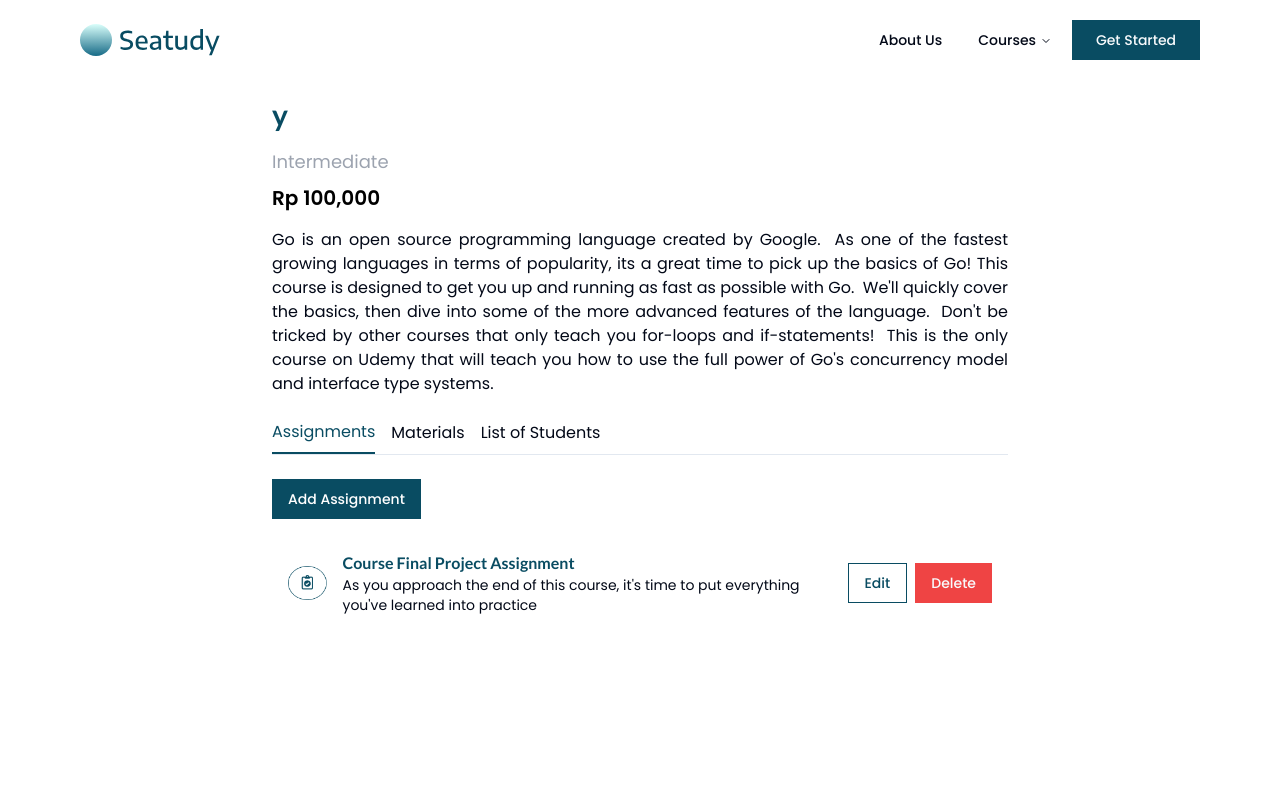
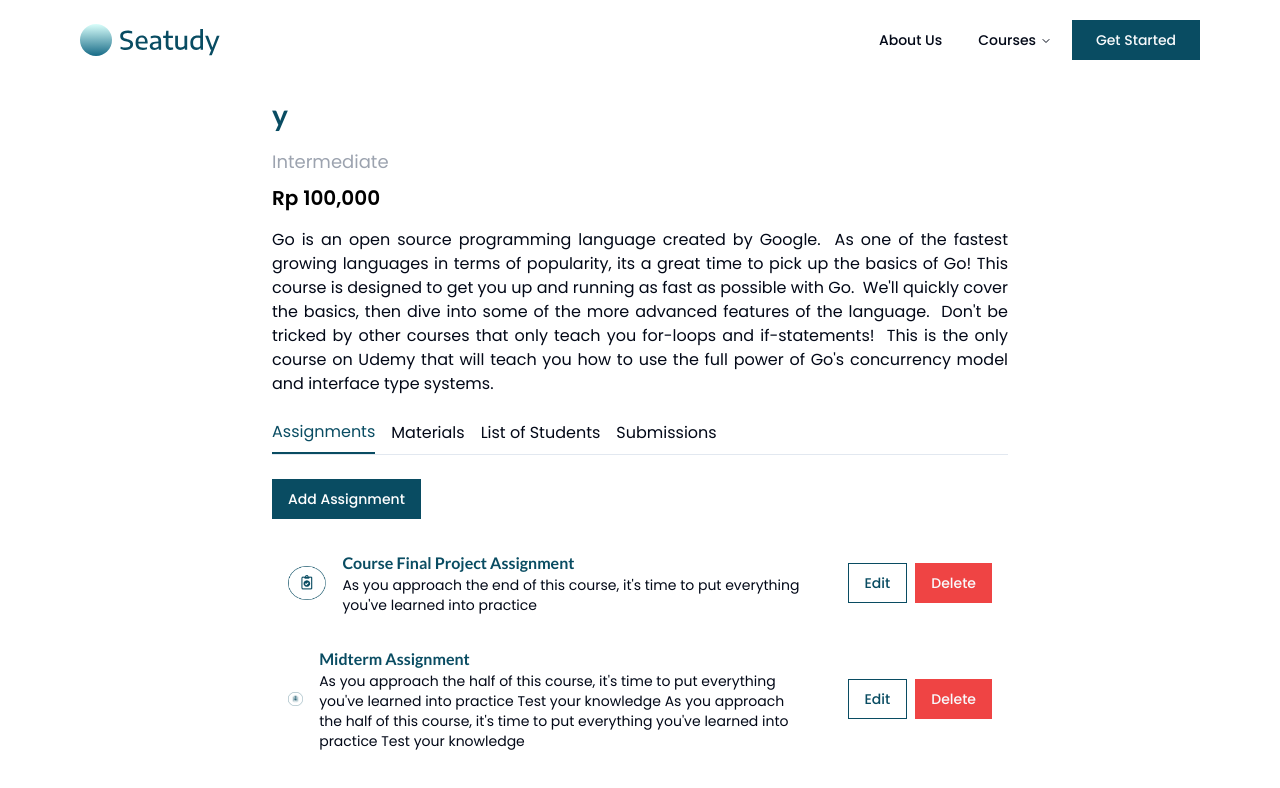
Before and after one commit to A1-COMPFEST/A1-Frontend, a Next.js app: page /dashboard/instructor/course/7 in a window 1280 px wide. Shown: the top 788 px of the page. Built offline with nearby package versions, Linux system fonts and the light colour scheme.

Commit message:
feat(dashboard): add submissions tab on instructor course detail

```diff
--- a/src/app/dashboard/instructor/course/[id]/page.tsx
+++ b/src/app/dashboard/instructor/course/[id]/page.tsx
@@ -4,11 +4,13 @@ import Image from "next/image";
 import { courses } from "@/app/dashboard/instructor/course-data";
 import { useState } from 'react';
 import { Button } from "@/components/ui/button";
-import {lato, poppins} from "@/components/ui/font";
+import { lato } from "@/components/ui/font";
+import { ChevronDown, ChevronUp } from 'lucide-react';
 
 export default function CoursePage() {
     const { id } = useParams();
     const [activeTab, setActiveTab] = useState('assignments');
+    const [openAssignment, setOpenAssignment] = useState(null);
 
     const course = courses.find(course => course.id === parseInt(id as string));
 
@@ -16,16 +18,38 @@ export default function CoursePage() {
         return <div>Course not found</div>;
     }
 
+    const submissions = [
+        {
+            id: 1,
+            name: "Course Final Project Assignment",
+            description: "As you approach the end of this course, it's time to put everything you've learned into practice",
+            students: [
+                { id: 1, name: "Danil F." },
+                { id: 2, name: "Lotar K." },
+                { id: 3, name: "Xavier R." },
+            ]
+        },
+        {
+            id: 2,
+            name: "Midterm Assignment",
+            description: "Test your knowledge of the first half of the course",
+            students: [
+                { id: 1, name: "Danil F." },
+                { id: 2, name: "Lotar K." },
+            ]
+        }
+    ];
+
     return (
         <div className="container mx-auto p-4 max-w-3xl">
-                <h1 className={`text-3xl ${lato.className} font-bold mb-4 text-start text-[#094C62]`}>{course.name}</h1>
+            <h1 className={`text-3xl ${lato.className} font-bold mb-4 text-start text-[#094C62]`}>{course.name}</h1>
             <p className="text-gray-400 text-lg mb-2 text-start">{course.level}</p>
             <p className="text-black text-xl font-semibold mb-4 text-start">Rp {parseInt(course.price).toLocaleString()}</p>
             <p className="text-justify mb-6">{course.description}</p>
 
             <div className="mb-6">
                 <div className="flex justify-start space-x-4 border-b">
-                    {['Assignments', 'Materials', 'List of Students'].map((tab) => (
+                    {['Assignments', 'Materials', 'List of Students', 'Submissions'].map((tab) => (
                         <button
                             key={tab}
                             className={`pb-2 ${activeTab === tab.toLowerCase() ? 'border-b-2 border-[#094C62] text-[#094C62]' : ''}`}
@@ -42,14 +66,33 @@ export default function CoursePage() {
                     <Button className="bg-[#094C62] text-white hover:bg-[#083a4a] mb-4">Add Assignment</Button>
                     <div className="bg-white rounded-lg p-4 flex flex-col sm:flex-row items-start sm:items-center">
                         <div className="hidden sm:block mr-4">
-                            <Image src="/icon-assignment.png" alt="Assignment Icon" width={50} height={50} />
+                            <Image src="/icon-assignment.png" alt="Assignment Icon" width={50} height={50}/>
                         </div>
-                        <div className="flex-grow mb-4 sm:mb-0">
-                            <h3 className={`${lato.className} text-[#094C62] font-semibold`}>Course Final Project Assignment</h3>
-                            <p className="text-sm">As you approach the end of this course, it's time to put everything you've learned into practice</p>
+                        <div className="flex-grow mb-4 md:mr-0.5 sm:mb-0">
+                            <h3 className={`${lato.className} text-[#094C62] font-semibold`}>Course Final Project
+                                Assignment</h3>
+                            <p className="text-sm">As you approach the end of this course, it's time to put everything
+                                you've learned into practice</p>
                         </div>
                         <div className="flex flex-col sm:flex-row w-full sm:w-auto">
-                            <Button variant="outline" className="mb-2 sm:mb-0 sm:mr-2 border-[#094C62] text-[#094C62]">Edit</Button>
+                            <Button variant="outline"
+                                    className="mb-2 sm:mb-0 sm:mr-2 border-[#094C62] text-[#094C62]">Edit</Button>
+                            <Button variant="destructive">Delete</Button>
+                        </div>
+                    </div>
+                    <div className="bg-white rounded-lg p-4 flex flex-col sm:flex-row items-start sm:items-center">
+                        <div className="hidden sm:block mr-4">
+                            <Image src="/icon-assignment.png" alt="Assignment Icon" width={50} height={50}/>
+                        </div>
+                        <div className="flex-grow mb-4 md:mr-10 sm:mb-0">
+                            <h3 className={`${lato.className} text-[#094C62] font-semibold`}>Midterm Assignment</h3>
+                            <p className="text-sm">As you approach the half of this course, it's time to put everything
+                                you've learned into practice Test your knowledge As you approach the half of this course, it's time to put everything
+                                you've learned into practice Test your knowledge</p>
+                        </div>
+                        <div className="flex flex-col sm:flex-row w-full sm:w-auto">
+                            <Button variant="outline"
+                                    className="mb-2 sm:mb-0 sm:mr-2 border-[#094C62] text-[#094C62]">Edit</Button>
                             <Button variant="destructive">Delete</Button>
                         </div>
                     </div>
@@ -62,7 +105,8 @@ export default function CoursePage() {
                     <div className="bg-white rounded-lg p-4 flex flex-col sm:flex-row items-start sm:items-center">
                         <p className="flex-grow mb-4 sm:mb-0">1. Program Hello World</p>
                         <div className="flex flex-col sm:flex-row w-full sm:w-auto">
-                            <Button variant="outline" className="mb-2 sm:mb-0 sm:mr-2 border-[#094C62] text-[#094C62]">Edit</Button>
+                            <Button variant="outline"
+                                    className="mb-2 sm:mb-0 sm:mr-2 border-[#094C62] text-[#094C62]">Edit</Button>
                             <Button variant="destructive">Delete</Button>
                         </div>
                     </div>
@@ -79,6 +123,46 @@ export default function CoursePage() {
                     <p>7. Xavier R.</p>
                 </div>
             )}
+
+            {activeTab === 'submissions' && (
+                <div>
+                    {submissions.map((assignment) => (
+                        <div key={assignment.id} className="mb-4">
+                            <div
+                                className="bg-white rounded-lg p-4 flex flex-col sm:flex-row items-start sm:items-center cursor-pointer"
+                                onClick={() => setOpenAssignment(openAssignment === assignment.id ? null : assignment.id)}
+                            >
+                                <div className="hidden sm:block mr-4">
+                                    <Image src="/icon-assignment.png" alt="Assignment Icon" width={50} height={50} />
+                                </div>
+                                <div className="flex-grow mb-4 sm:mb-0">
+                                    <h3 className={`${lato.className} text-[#094C62] font-semibold`}>{assignment.name}</h3>
+                                    <p className="text-sm">{assignment.description}</p>
+                                </div>
+                                <div>
+                                    {openAssignment === assignment.id ? <ChevronUp /> : <ChevronDown />}
+                                </div>
+                            </div>
+                            {openAssignment === assignment.id && (
+                                <div className="mt-2 pl-4">
+                                    {assignment.students.map((student) => (
+                                        <div key={student.id} className="flex justify-between items-center py-2 border-b">
+                                            <span>{student.name}</span>
+                                            <Button
+                                                variant="outline"
+                                                className="border-[#094C62] text-[#094C62]"
+                                                onClick={() => {/* Implement check functionality */}}
+                                            >
+                                                Check
+                                            </Button>
+                                        </div>
+                                    ))}
+                                </div>
+                            )}
+                        </div>
+                    ))}
+                </div>
+            )}
         </div>
     );
 }
```
